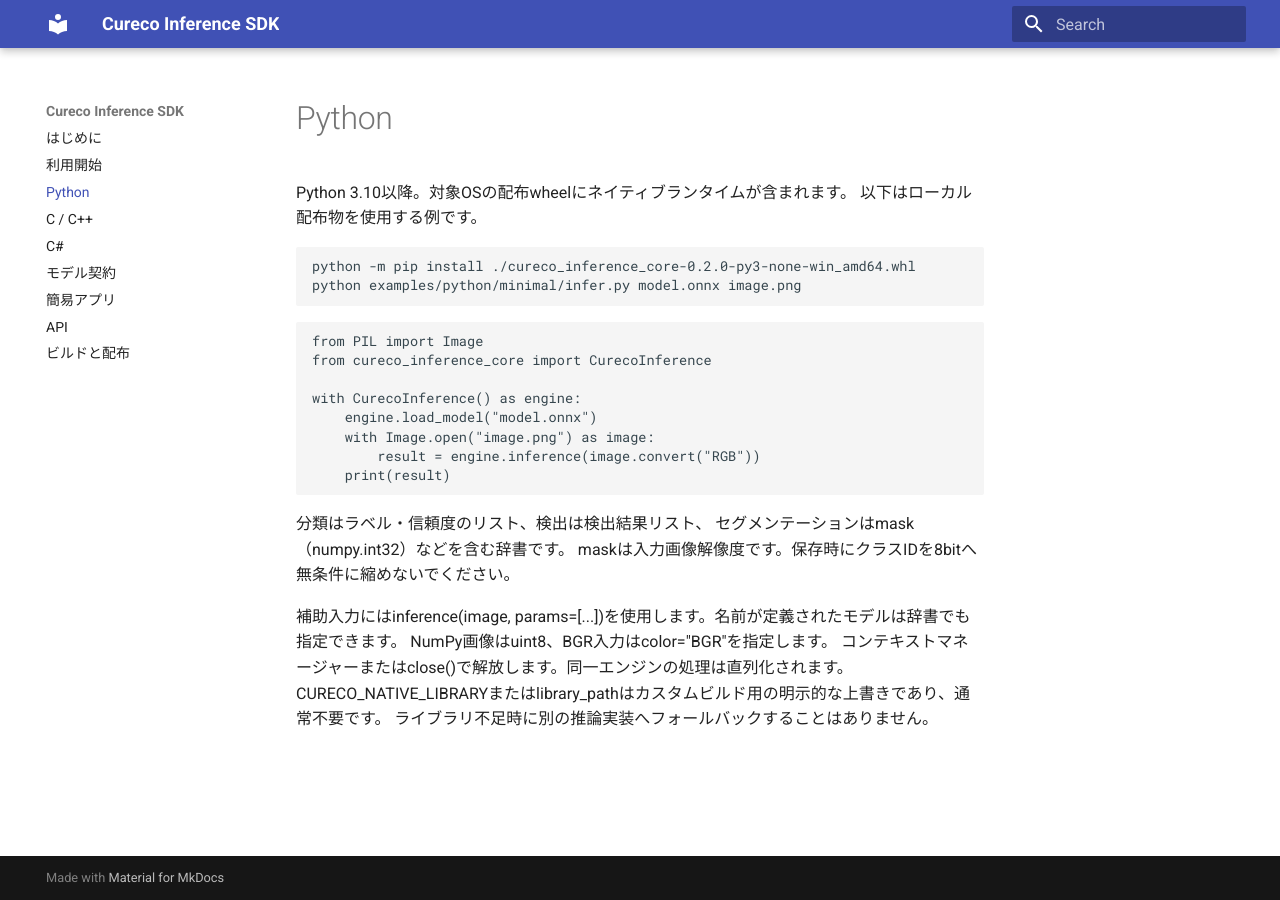
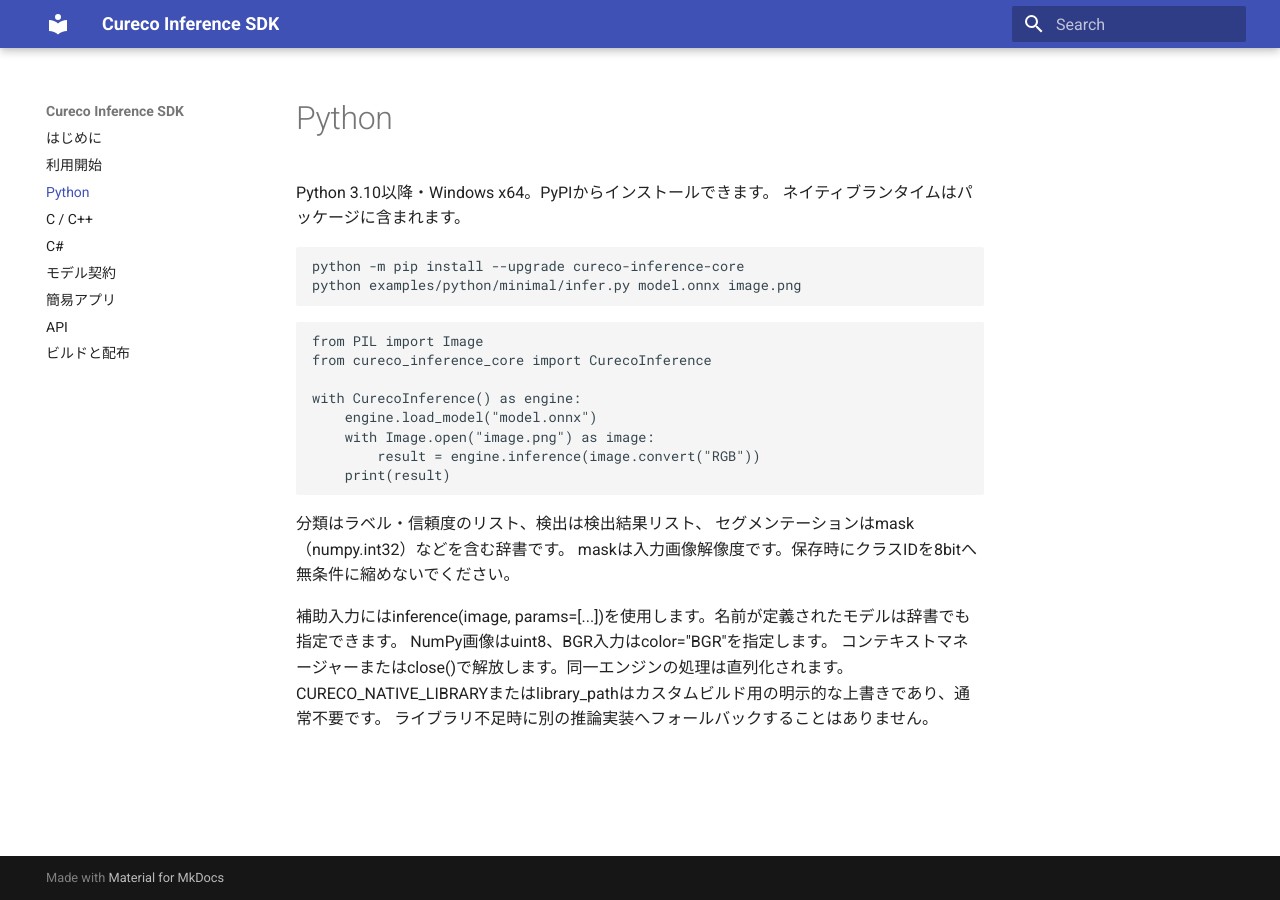
Before and after one commit to cureco/cureco-inference-core, an MkDocs documentation site: the page built from docs/sdk/python.md, in a window 1280 px wide. Built offline with MkDocs 1.6.1 and Material for MkDocs 9.7.7, drawn with Linux system fonts in a browser that asks for light colours.

Commit message:
Document Python SDK installation from PyPI

````diff
--- a/docs/sdk/python.md
+++ b/docs/sdk/python.md
@@ -1,10 +1,10 @@
 # Python
 
-Python 3.10以降。対象OSの配布wheelにネイティブランタイムが含まれます。
-以下はローカル配布物を使用する例です。
+Python 3.10以降・Windows x64。PyPIからインストールできます。
+ネイティブランタイムはパッケージに含まれます。
 
 ```sh
-python -m pip install ./cureco_inference_core-0.2.0-py3-none-win_amd64.whl
+python -m pip install --upgrade cureco-inference-core
 python examples/python/minimal/infer.py model.onnx image.png
 ```
 
````
Also changed, not shown: sdk/python/README.md (+6 -0 lines).
